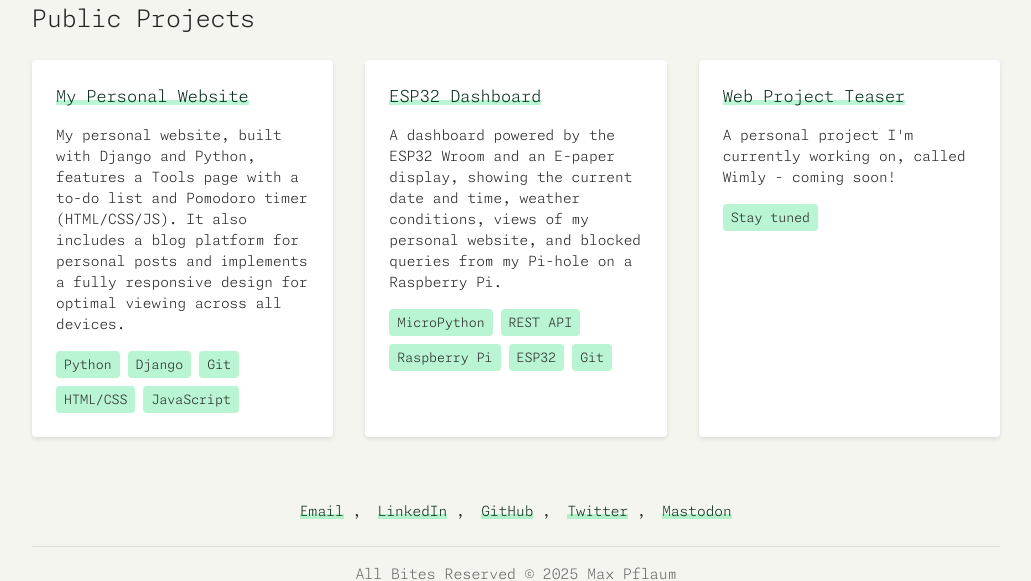
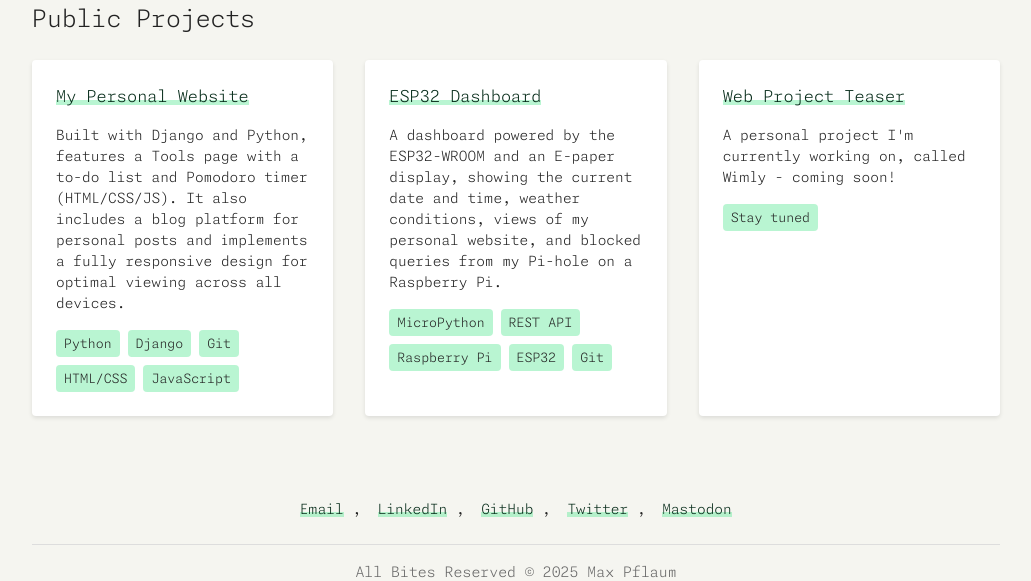
Before and after one commit to pflaumax/personal_website, a Django app: page /projects/ in a window 1280 px wide. Shown: the part 185-766 px from the top of the page, without its empty margins (124-1155 px from the left). Run offline with Django 5.2, Linux system fonts and the light colour scheme.

Commit message:
Projects template edit description

```diff
--- a/website_app/templates/website_app/projects.html
+++ b/website_app/templates/website_app/projects.html
@@ -7,9 +7,9 @@
   <div class="projects-grid">
     <article class="project-card">
       <h3 class="project-title">
-        <a href="https://github.com/pflaumax/pflaumax_website" target="_blank" rel="noopener noreferrer">My Personal Website</a>
+        <a href="https://github.com/pflaumax/personal-website" target="_blank" rel="noopener noreferrer">My Personal Website</a>
       </h3>
-      <p class="project-description">My personal website, built with Django and Python, features a Tools page with a to-do list and Pomodoro timer (HTML/CSS/JS). It also includes a blog platform for personal posts and implements a fully responsive design for optimal viewing across all devices.</p>
+      <p class="project-description">Built with Django and Python, features a Tools page with a to-do list and Pomodoro timer (HTML/CSS/JS). It also includes a blog platform for personal posts and implements a fully responsive design for optimal viewing across all devices.</p>
       <div class="project-tech">
         <span class="tech-badge">Python</span>
         <span class="tech-badge">Django</span>
@@ -23,7 +23,7 @@
       <h3 class="project-title">
         <a href="https://github.com/pflaumax" target="_blank" rel="noopener noreferrer">ESP32 Dashboard</a>
       </h3>
-      <p class="project-description">A dashboard powered by the ESP32 Wroom and an E-paper display, showing the current date and time, weather conditions, views of my personal website, and blocked queries from my Pi-hole on a Raspberry Pi.</p>
+      <p class="project-description">A dashboard powered by the ESP32-WROOM and an E-paper display, showing the current date and time, weather conditions, views of my personal website, and blocked queries from my Pi-hole on a Raspberry Pi.</p>
       <div class="project-tech">
         <span class="tech-badge">MicroPython</span>
         <span class="tech-badge">REST API</span>
```
